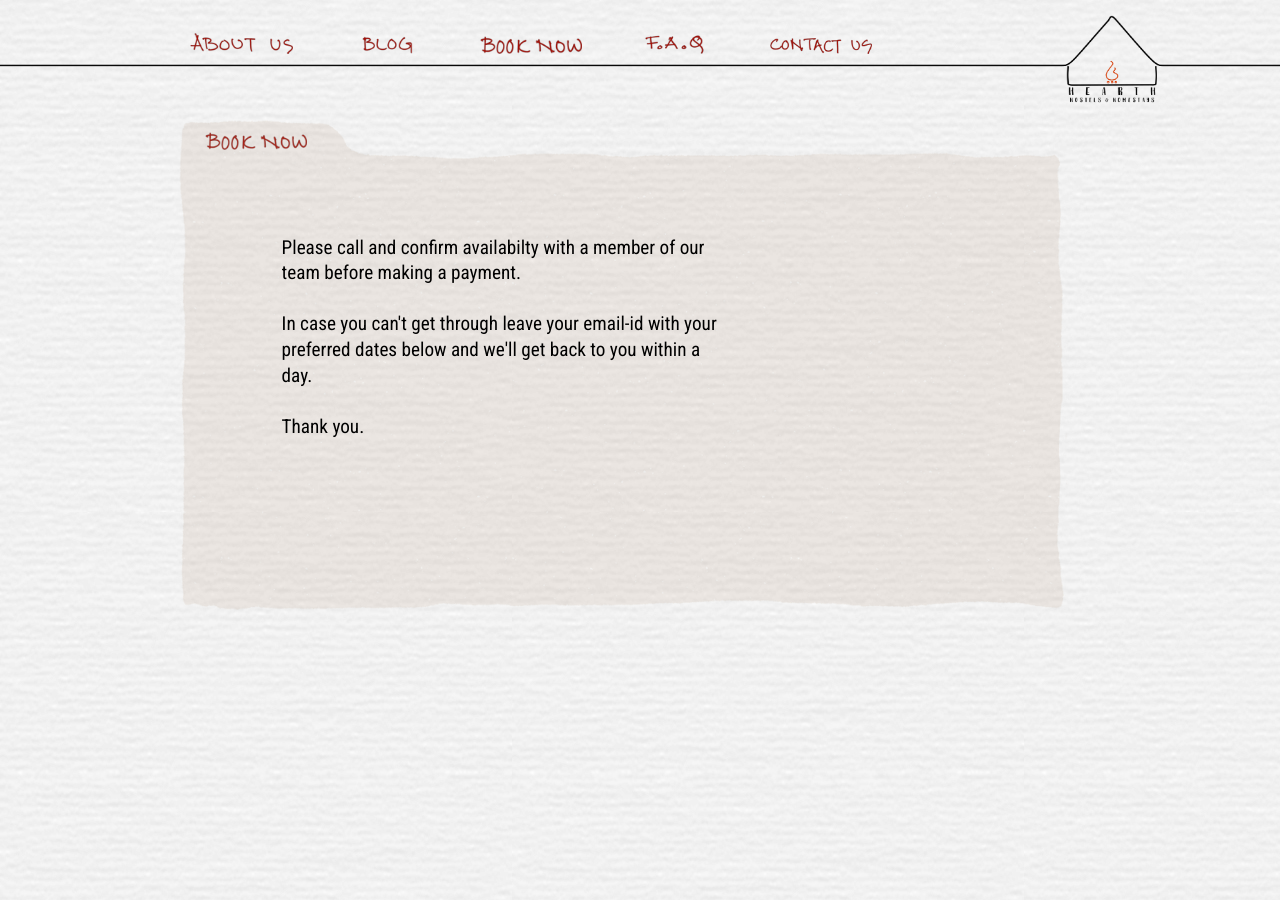
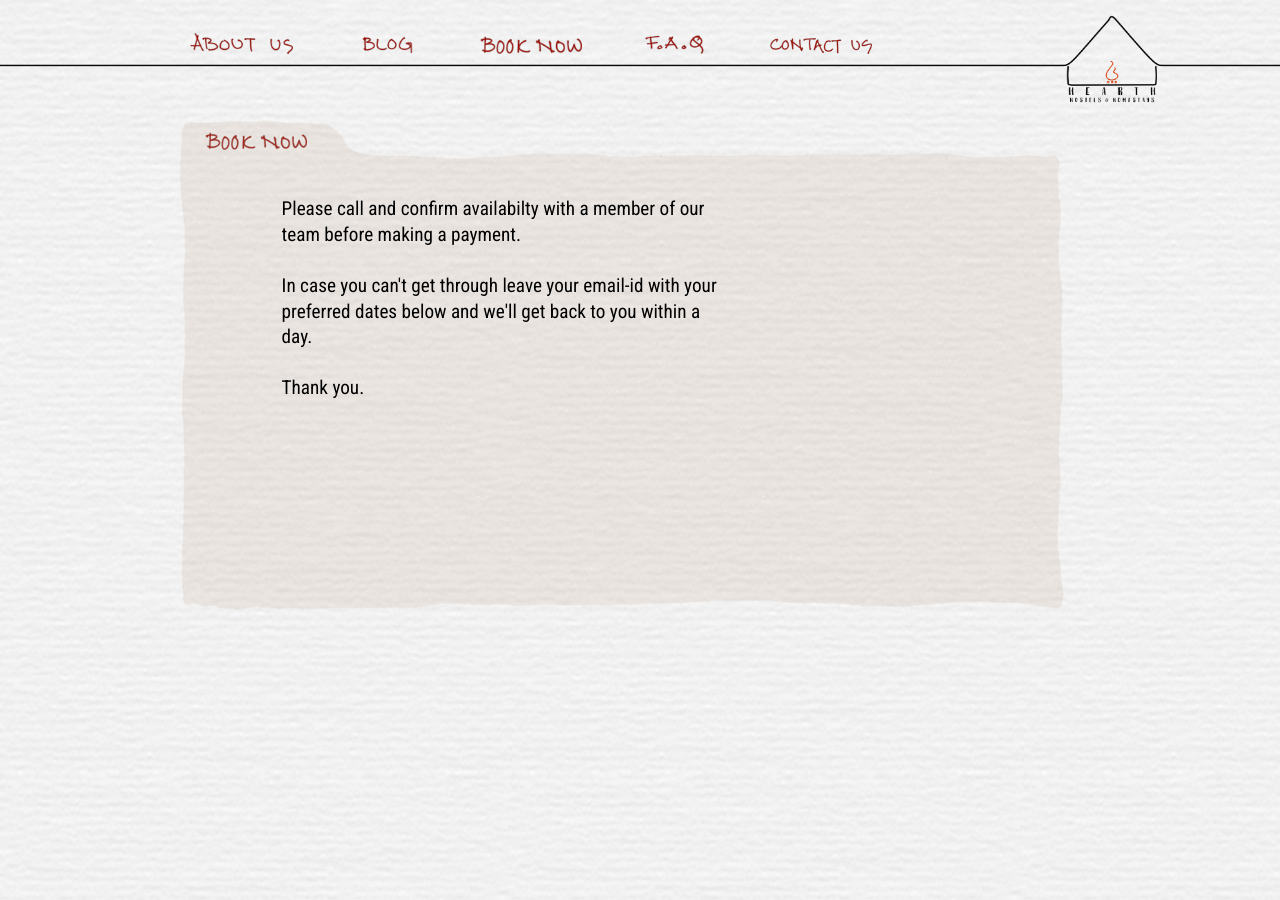
Before and after one commit to the-hearth/the-hearth.github.io, a Jekyll site: the page built from booknow.html, in a window 1280 px wide. Built offline with Jekyll 4.4.1, drawn with Linux system fonts in a browser that asks for light colours; a script that is not in the unit is left out.

Commit message:
Add files via upload

```diff
--- a/css/main.css
+++ b/css/main.css
@@ -223,11 +223,16 @@ header .logo {
 	padding: 2vw 0;
 }
 #panel-content p {
-	position: absolute;
-	top: 5vw;
+	position: relative;
+	top: 2vw;
 	left: 0;
 	width: 60%;
-
+}
+#panel-content form {
+	position: relative;
+	top: 2vw;
+	left: 0;
+	width: 100%;
 }
 
 /*countdown page*/
```
